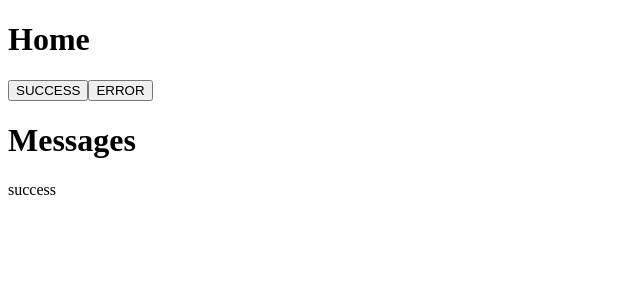
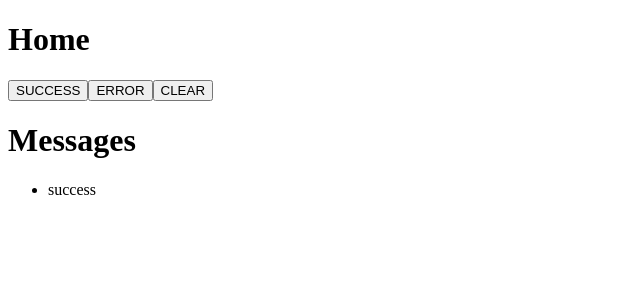
Before and after one commit to lucasgladding/vue-ui-state, a Vue app: page / in a window 1280 px wide. Both pictures are taken after a click on the button "SUCCESS". Shown: the top 300 px of the page, without its empty margins (0-640 px from the left). Built offline with nearby package versions, Linux system fonts and the light colour scheme.

Commit message:
Added transitions.

```diff
--- a/src/components/Home.vue
+++ b/src/components/Home.vue
@@ -3,11 +3,12 @@
     <h1>Home</h1>
     <button @click="success('success')">SUCCESS</button>
     <button @click="error('error')">ERROR</button>
+    <button @click="clear">CLEAR</button>
   </div>
 </template>
 
 <script setup>
 import {useErrorState} from '@/composables/useErrorState';
 
-const {success, error} = useErrorState()
+const {success, error, clear} = useErrorState()
 </script>
--- a/src/components/Messages.vue
+++ b/src/components/Messages.vue
@@ -1,11 +1,11 @@
 <template>
   <div>
     <h1>Messages</h1>
-    <div>
-      <div v-for="message in messages" :key="message.id">
+    <TransitionGroup name="messages" tag="ul">
+      <li v-for="message in messages" :key="message.id">
         <p>{{message.text}}</p>
-      </div>
-    </div>
+      </li>
+    </TransitionGroup>
   </div>
 </template>
 
@@ -14,3 +14,13 @@ import {useErrorState} from '@/composables/useErrorState';
 
 const {messages} = useErrorState()
 </script>
+
+<style scoped>
+.messages-enter-active, .messages-leave-active {
+  transition: all 0.5s ease;
+}
+.messages-enter-from, .messages-leave-to {
+  opacity: 0;
+  transform: translateX(200px);
+}
+</style>
```
